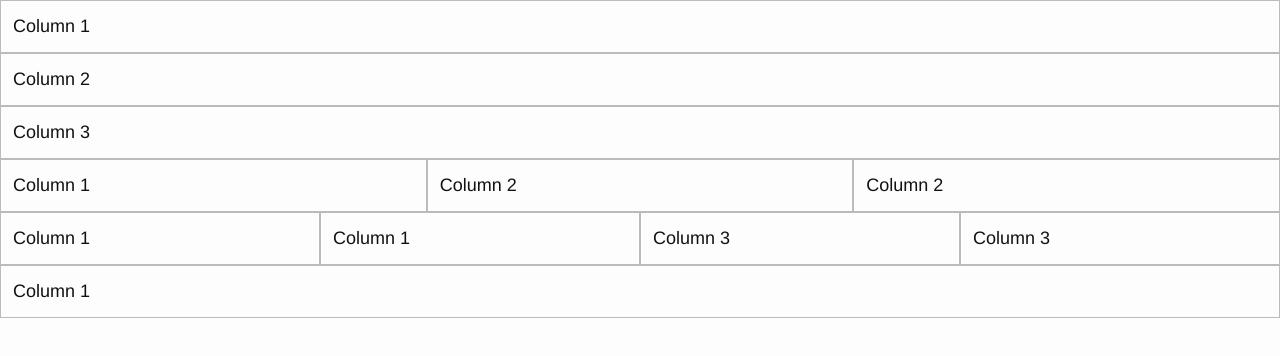
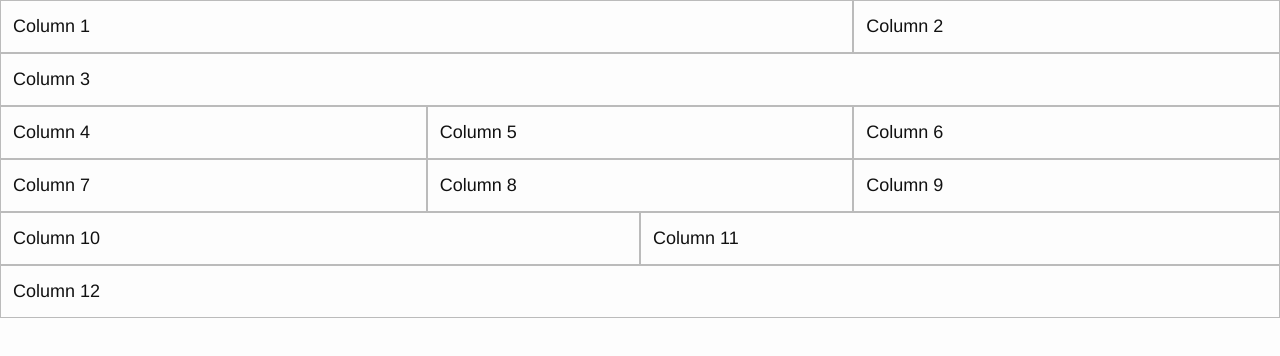
Before and after one commit to DavidMartinez14/Odin-layout, a plain HTML site: page index.html in a window 1280 px wide. Drawn offline with Linux system fonts and the light colour scheme.

Commit message:
Update index.html

```diff
--- a/index.html
+++ b/index.html
@@ -18,26 +18,24 @@
 
   <!-- start making your grid here -->
   <div class="row">
-    <div class="col-sm-3 col-md-12 col-lg-12">Column 1</div>
-    <div class="col-sm-6 col-md-12 col-lg-12">Column 2</div>
-    <div class="col-sm-3 col-md-12 col-lg-12">Column 3</div>
+    <div class="col-xs-6 col-sm-6 col-md-6 col-lg-8">Column 1</div>
+    <div class="col-xs-6 col-sm-6 col-md-6 col-lg-4">Column 2</div>
+    <div class="col-xs-12 col-sm-12 col-md-12 col-lg-12">Column 3</div>
   </div>
 
   <div class="row">
-    <div class="col-sm-5 col-md-12 col-lg-4">Column 1</div>
-    <div class="col-sm-7 col-md-6 col-lg-4">Column 2</div>
-    <div class="col-sm-7 col-md-6 col-lg-4">Column 2</div>
+    <div class="col-xs-12 col-sm-12 col-md-6 col-lg-4">Column 4</div>
+    <div class="col-xs-12 col-sm-12 col-md-6 col-lg-4">Column 5</div>
+    <div class="col-xs-12 col-sm-12 col-md-6 col-lg-4">Column 6</div>
+    <div class="col-xs-12 col-sm-12 col-md-6 col-lg-4">Column 7</div>
+    <div class="col-xs-12 col-sm-12 col-md-6 col-lg-4">Column 8</div>
+    <div class="col-xs-12 col-sm-12 col-md-6 col-lg-4">Column 9</div>
   </div>
 
-  <div class="row">
-    <div class="col-sm-2 col-md-6 col-lg-3">Column 1</div>
-    <div class="col-sm-2 col-md-6 col-lg-3">Column 1</div>
-    <div class="col-sm-8 col-md-6 col-lg-3">Column 3</div>
-    <div class="col-sm-8 col-md-6 col-lg-3">Column 3</div>
-  </div>
-
-  <div class="row">
-    <div class="col-sm-2 col-md-12 col-lg-12">Column 1</div>
+    <div class="row">
+    <div class="col-xs-12 col-sm-12 col-md-12 col-lg-6">Column 10</div>
+    <div class="col-xs-12 col-sm-12 col-md-12 col-lg-6">Column 11</div>
+    <div class="col-xs-12 col-sm-12 col-md-12 col-lg-12">Column 12</div>
   </div>
 
 
```
